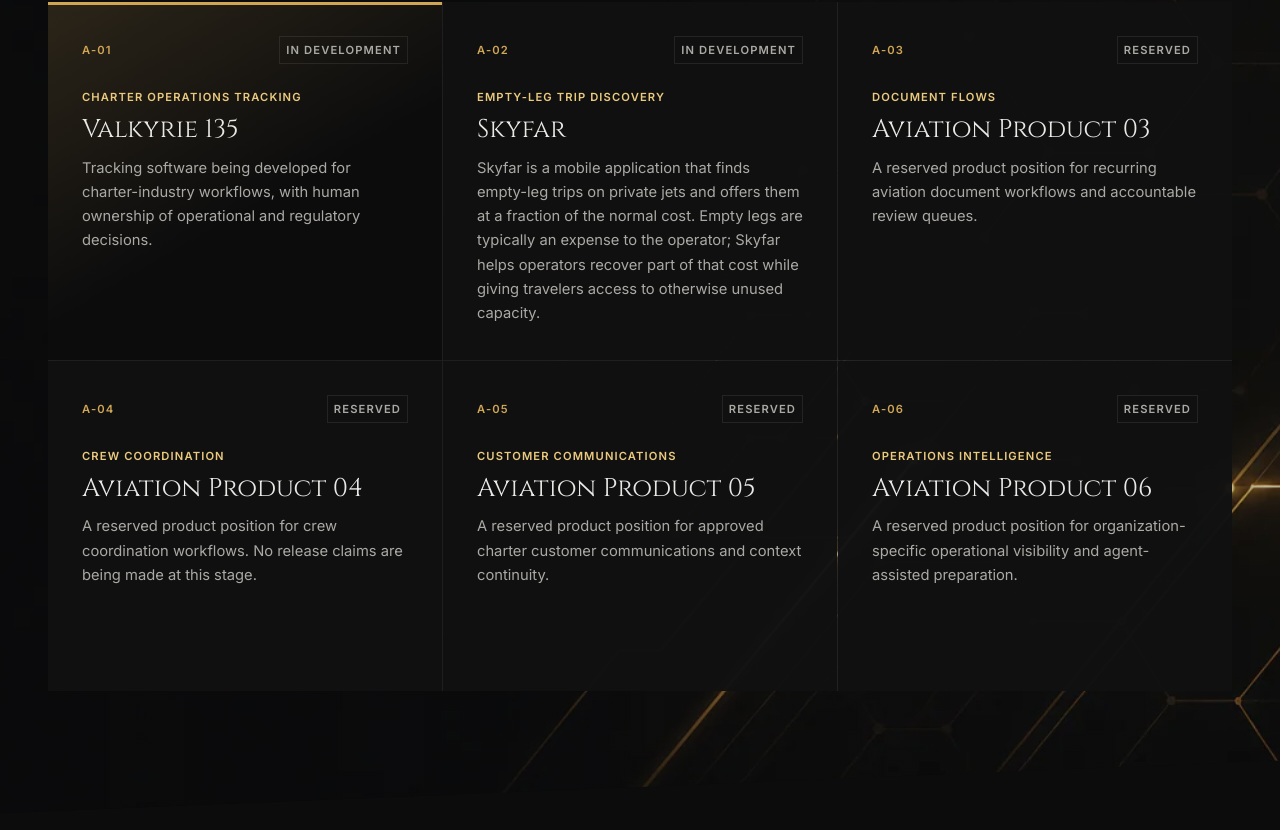
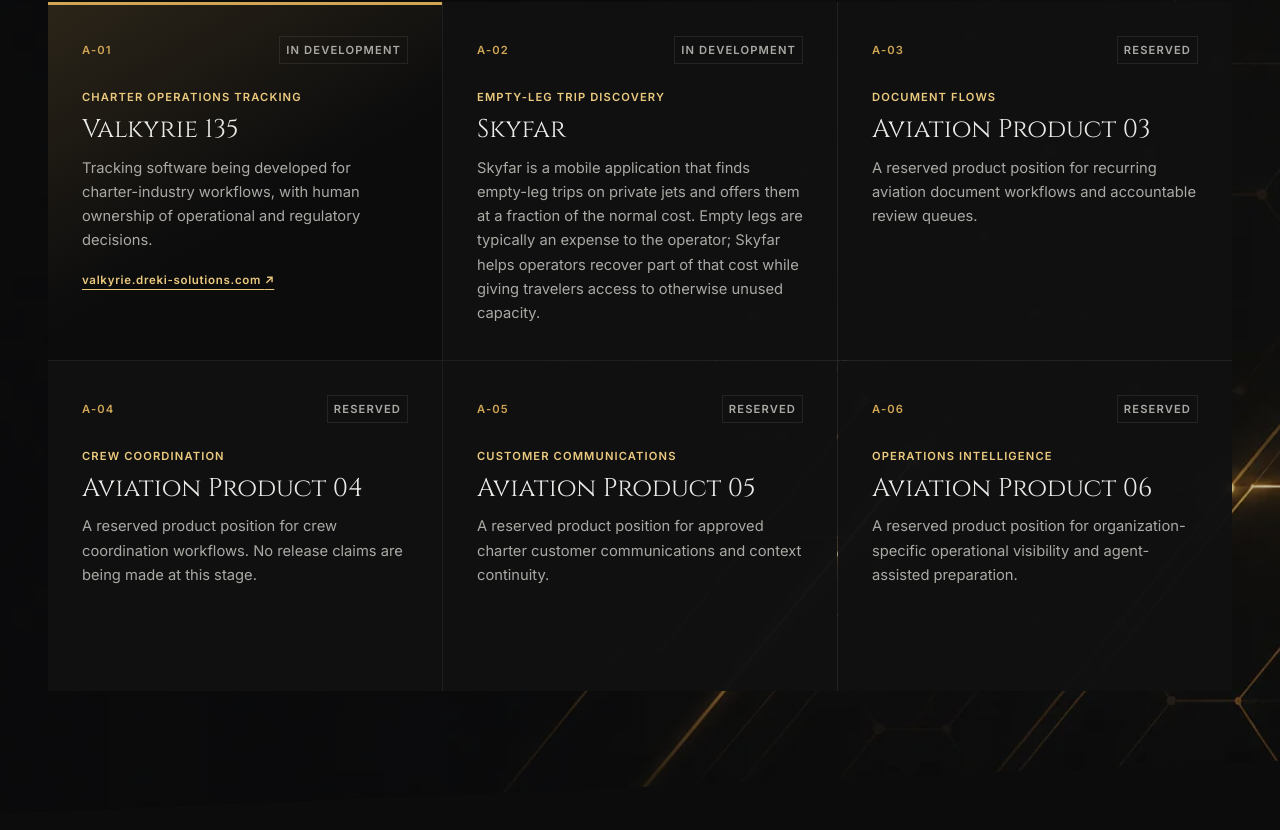
Before and after one commit to drekisolutions/Dreki-solutions-Website, a Next.js app: page /products in a window 1280 px wide. Shown: the part 1950-2780 px from the top of the page. Built offline with nearby package versions, Linux system fonts and the light colour scheme.

Commit message:
Link Valkyrie product site

```diff
--- a/app/globals.css
+++ b/app/globals.css
@@ -907,6 +907,22 @@
   box-shadow: inset 0 3px 0 var(--gold-bright);
 }
 
+.product-card__link {
+  display: block;
+  width: fit-content;
+  margin-top: 18px;
+  color: var(--gold-pale);
+  font-size: 0.72rem;
+  font-weight: 600;
+  letter-spacing: 0.06em;
+  text-decoration: underline;
+  text-underline-offset: 5px;
+}
+
+.product-card__link:hover {
+  color: var(--gold-bright);
+}
+
 .about-hero {
   display: grid;
   grid-template-columns: minmax(360px, 0.82fr) minmax(0, 1.18fr);
--- a/app/products/page.tsx
+++ b/app/products/page.tsx
@@ -63,7 +63,20 @@
               <div><span>{product.index}</span><small>{product.status}</small></div>
               <p>{product.focus}</p>
               <h3>{product.title}</h3>
-              <p>{product.copy}</p>
+              <p>
+                {product.copy}
+                {"url" in product ? (
+                  <a
+                    aria-label="Visit the Valkyrie 135 website (opens in a new tab)"
+                    className="product-card__link"
+                    href={product.url}
+                    rel="noreferrer"
+                    target="_blank"
+                  >
+                    valkyrie.dreki-solutions.com <span aria-hidden="true">↗</span>
+                  </a>
+                ) : null}
+              </p>
             </article>
           ))}
         </div>
--- a/app/site-data.ts
+++ b/app/site-data.ts
@@ -134,6 +134,7 @@
     focus: "Charter operations tracking",
     status: "In development",
     copy: "Tracking software being developed for charter-industry workflows, with human ownership of operational and regulatory decisions.",
+    url: "https://valkyrie.dreki-solutions.com",
   },
   {
     index: "A-02",
```
Also changed, not shown: 1 other file (tests, documents, lock files or other folders).
